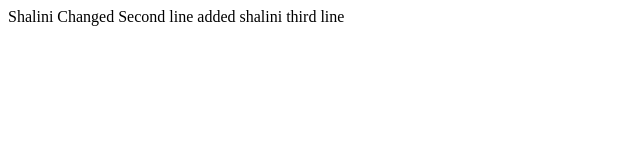
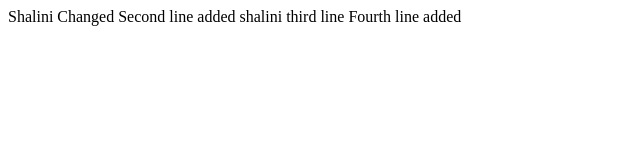
Before and after one commit to ginoarpesellatellermate/tmdemo, a plain HTML site: page Shalini.html in a window 1280 px wide. Shown: the whole page, without its empty margins (0-640 px from the left). Drawn offline with Linux system fonts and the light colour scheme.

Commit message:
4th line

```diff
--- a/Shalini.html
+++ b/Shalini.html
@@ -6,5 +6,6 @@
   Shalini Changed
   Second line added
   shalini third line
+  Fourth line added
 </body>
 </html>
```
